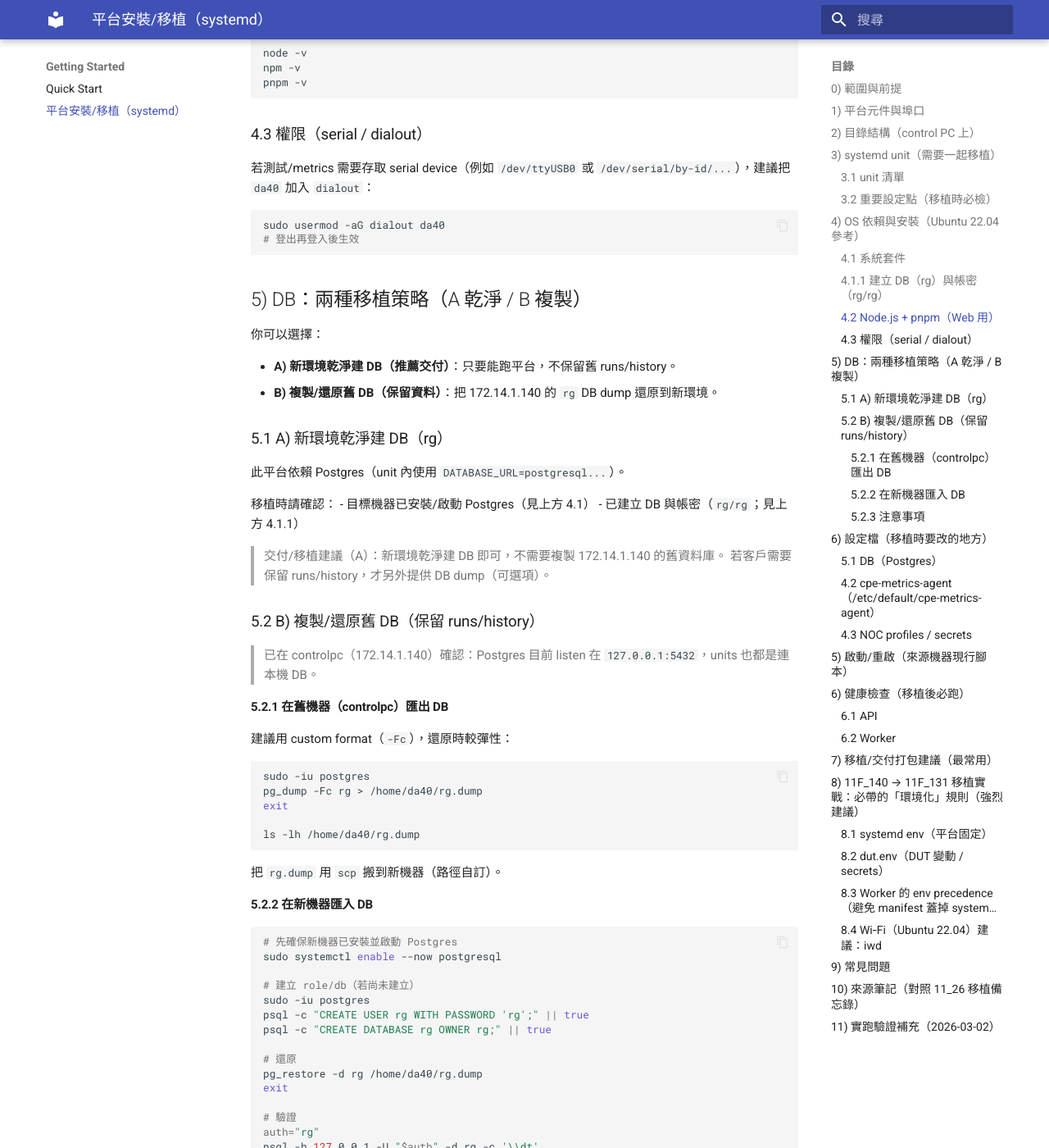
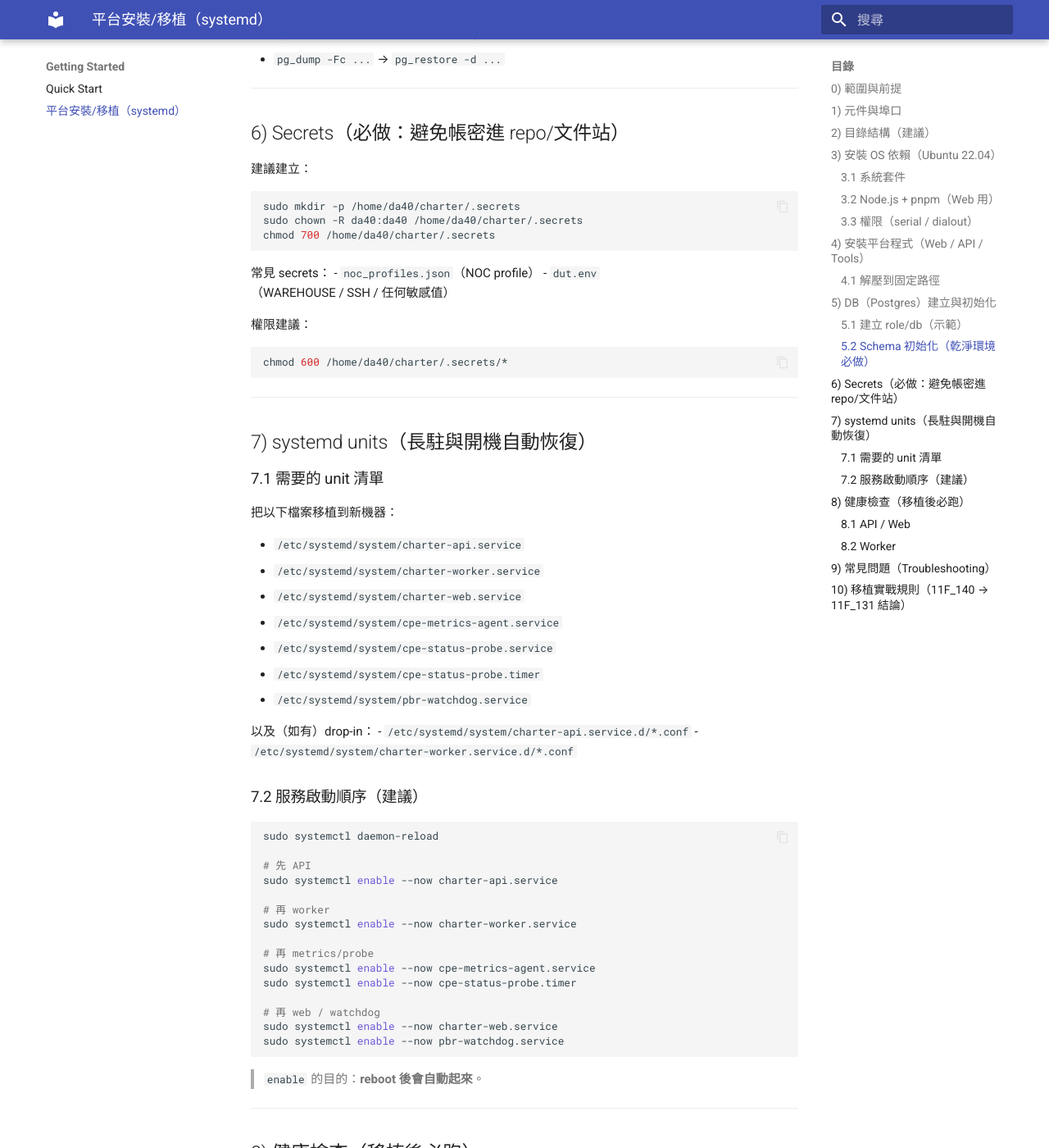
Before and after one commit to askeywifisit-ui/charter_project, an MkDocs documentation site: the page built from docs/charter_site/docs/getting_started/platform_install.md, in a window 1280 px wide and 1400 px high, scrolled down 3419 px. Shown: the whole window at 82% size. Built offline with MkDocs 1.6.1 and Material for MkDocs 9.7.7, drawn with Linux system fonts in a browser that asks for light colours; comment, search, counter and statistics services are not loaded; some of the changed text lies outside the part shown.

Commit message:
Docs: rewrite platform install guide into step-by-step SOP (systemd, secrets, DB init)

````diff
--- a/docs/charter_site/docs/getting_started/platform_install.md
+++ b/docs/charter_site/docs/getting_started/platform_install.md
@@ -1,60 +1,184 @@
 # Charter 測試平台安裝 / 移植（systemd 版）
 
-本頁目的：把目前 11 LAB（controlpc）上已驗證的 **systemd 服務化部署**，整理成可以移植到其他單位/客戶環境的步驟。
+本頁目的：讓同事照著做，就能在一台新的 control PC（Ubuntu 22.04）完成 Charter 平台的 **安裝 → 設定 → systemd 長駐 → 健康檢查**。
 
-> 你可以把它當成「平台交付」SOP：安裝 → 設定 → 啟動 → 驗證 → 備份/升級/回滾。
+> 原則：**平台固定參數走 systemd env / EnvironmentFile；敏感資訊走 `.secrets/`；script manifest 不寫死平台參數。**
 
 ---
 
 ## 0) 範圍與前提
 
-- **建議 OS：Ubuntu 22.04 LTS（jammy）**
-  - 已驗證：controlpc 現行為 Ubuntu **22.04.5 LTS**（jammy）。
-  - 移植給客戶/其他單位時，建議同樣使用 Ubuntu 22.04 LTS 以降低差異。
+- **目標機器**：Control PC（平台機）
+- **建議 OS**：Ubuntu 22.04 LTS（jammy）
+- **標準帳號**：`da40`（需 sudo）
+- **平台根目錄**（建議一致）：`/home/da40/charter/`
 
-- **標準交付帳號：`da40`（需具備 sudo）**
-  - 目錄/習慣以 `/home/da40/charter` 為單一來源。
-  - systemd 允許 root/da40 混用（與現行 controlpc 一致）。
-  - CSIT 透過 VPN + OpenClaw 遠端自動化時，以 `da40` + sudo 最順。
+本頁涵蓋：
+- web / api / worker / probe / metrics / watchdog（systemd 服務）
 
-- 本文件描述的是 **platform/control PC** 的部署（web/api/worker + metrics/probe/watchdog）。
-- 不涵蓋：DUT/CPE 的硬體接線與 Wi‑Fi/Radio 測試細節（請見 Environment Template / Test Suites）。
+不涵蓋：
+- DUT/CPE 接線與測試細節（見 Environment Template / Test Suites）
 
 ---
 
-## 1) 平台元件與埠口
+## 1) 元件與埠口
 
 | 元件 | systemd unit | 作用 | 預設埠 |
-|---|---|---:|---:|
-| API | `charter-api.service` | FastAPI + Uvicorn（提供 `/api/...`） | `8080` |
-| Worker | `charter-worker.service` | 取 run 任務、解壓 zip、pip install、執行腳本、產出 log/archive | - |
-| Web | `charter-web.service` | Vite web（UI；同源呼叫 API） | `5173` |
-| CPE metrics agent | `cpe-metrics-agent.service` | 從 serial/ssh 採集 CPE metrics，送到 API | - |
-| CPE status probe | `cpe-status-probe.timer` + `cpe-status-probe.service` | 定期 probe CPE 狀態並寫 DB | - |
-| PBR watchdog | `pbr-watchdog.service` | 監控/重設 Policy Based Routing（確保測試路由不飄） | - |
+|---|---|---|---|
+| Web | `charter-web.service` | UI（同源呼叫 `/api/...`） | `5173` |
+| API | `charter-api.service` | FastAPI + Uvicorn（`/api/...`） | `8080` |
+| Worker | `charter-worker.service` | run 任務執行（解壓 zip、pip install、執行腳本、產出 log/archive） | - |
+| CPE metrics agent | `cpe-metrics-agent.service` | 採集 CPE metrics → API | - |
+| CPE status probe | `cpe-status-probe.timer` + `cpe-status-probe.service` | 定期 probe CPE 狀態 → DB | - |
+| PBR watchdog | `pbr-watchdog.service` | 監控/重設 PBR（避免測試路由飄） | - |
 
-> UI 通常以 `http://<CONTROL_PC_IP>:5173` 提供；UI 內同源呼叫 `/api/...`。
+UI 通常使用：`http://<CONTROL_PC_IP>:5173`
 
 ---
 
-## 2) 目錄結構（control PC 上）
+## 2) 目錄結構（建議）
 
-以 11 LAB 現行為準：
-
-- 平台根目錄：`/home/da40/charter/`
-- Web：`/home/da40/charter/apps/web`
-- API/Worker：`/home/da40/charter/apps/api`
-- Tools：`/home/da40/charter/tools`
-- 祕密檔（NOC profiles 等）：`/home/da40/charter/.secrets/`
-- 資料目錄（runs/work/scripts/venv）：`/home/da40/charter/data/`
+- 平台根：`/home/da40/charter/`
+- Web：`/home/da40/charter/apps/web/`
+- API/Worker：`/home/da40/charter/apps/api/`
+- Tools：`/home/da40/charter/tools/`
+- Secrets：`/home/da40/charter/.secrets/`（**不要進 repo**）
+- Data：`/home/da40/charter/data/`（runs/work/scripts/venv）
 
 ---
 
-## 3) systemd unit（需要一起移植）
+## 3) 安裝 OS 依賴（Ubuntu 22.04）
 
-### 3.1 unit 清單
+### 3.1 系統套件
 
-請從來源機器（controlpc）帶走以下檔案：
+```bash
+sudo apt update
+sudo apt install -y \
+  python3 python3-venv python3-pip \
+  postgresql postgresql-contrib \
+  git unzip curl jq
+
+sudo systemctl enable --now postgresql
+```
+
+### 3.2 Node.js + pnpm（Web 用）
+
+```bash
+curl -fsSL https://deb.nodesource.com/setup_20.x | sudo -E bash -
+sudo apt install -y nodejs
+sudo npm install -g pnpm
+
+node -v
+pnpm -v
+```
+
+### 3.3 權限（serial / dialout）
+
+若 metrics / 測試會用到 serial（`/dev/ttyUSB0` 或 `/dev/serial/by-id/...`）：
+
+```bash
+sudo usermod -aG dialout da40
+# 需要登出再登入才生效
+```
+
+---
+
+## 4) 安裝平台程式（Web / API / Tools）
+
+> 交付包建議來源：GitHub `packages/`（或你們內部發佈管道）。
+
+### 4.1 解壓到固定路徑
+
+假設你已取得三個 tar.gz：
+- `charter_api_<timestamp>.tar.gz`
+- `charter_web_<timestamp>.tar.gz`
+- `charter_tools_<timestamp>.tar.gz`
+
+```bash
+sudo mkdir -p /home/da40/charter
+sudo chown -R da40:da40 /home/da40/charter
+
+cd /home/da40/charter
+
+# API
+tar -xzf /path/to/charter_api_<ts>.tar.gz
+# 會解出 api/...（依交付包內結構）
+
+# Web
+tar -xzf /path/to/charter_web_<ts>.tar.gz
+
+# Tools
+tar -xzf /path/to/charter_tools_<ts>.tar.gz
+```
+
+完成後請確認（路徑對齊 systemd unit）：
+- `/home/da40/charter/apps/api/`（或你們 unit 設定的實際路徑）
+- `/home/da40/charter/apps/web/`
+- `/home/da40/charter/tools/`
+
+> 若交付包解出來的目錄名不同（例如 `api/app/...` / `web/...` / `tools/...`），請以你們 systemd unit 的 `WorkingDirectory/ExecStart` 為準調整擺放位置。
+
+---
+
+## 5) DB（Postgres）建立與初始化
+
+平台依賴 Postgres；**不建議把 DB 密碼寫死在文件站**。
+
+### 5.1 建立 role/db（示範）
+
+> 請把 `<DB_USER>` / `<DB_PASS>` / `<DB_NAME>` 換成你們要交付的值。
+
+```bash
+sudo -iu postgres
+psql -c "CREATE USER <DB_USER> WITH PASSWORD '<DB_PASS>';" || true
+psql -c "CREATE DATABASE <DB_NAME> OWNER <DB_USER>;" || true
+psql -c "GRANT ALL PRIVILEGES ON DATABASE <DB_NAME> TO <DB_USER>;" || true
+exit
+```
+
+### 5.2 Schema 初始化（乾淨環境必做）
+
+兩種做法擇一：
+
+- **A) schema-only 匯入（最常用）**
+  - 從來源機器匯出：`pg_dump -s <DB_NAME> > schema.sql`
+  - 在新機器匯入：
+
+```bash
+psql -h 127.0.0.1 -U <DB_USER> -d <DB_NAME> -f schema.sql
+```
+
+- **B) 完整 DB 還原（要保留 runs/history 才需要）**
+  - `pg_dump -Fc ...` → `pg_restore -d ...`
+
+---
+
+## 6) Secrets（必做：避免帳密進 repo/文件站）
+
+建議建立：
+
+```bash
+sudo mkdir -p /home/da40/charter/.secrets
+sudo chown -R da40:da40 /home/da40/charter/.secrets
+chmod 700 /home/da40/charter/.secrets
+```
+
+常見 secrets：
+- `noc_profiles.json`（NOC profile）
+- `dut.env`（WAREHOUSE / SSH / 任何敏感值）
+
+權限建議：
+```bash
+chmod 600 /home/da40/charter/.secrets/*
+```
+
+---
+
+## 7) systemd units（長駐與開機自動恢復）
+
+### 7.1 需要的 unit 清單
+
+把以下檔案移植到新機器：
 
 - `/etc/systemd/system/charter-api.service`
 - `/etc/systemd/system/charter-worker.service`
@@ -64,295 +188,75 @@
 - `/etc/systemd/system/cpe-status-probe.timer`
 - `/etc/systemd/system/pbr-watchdog.service`
 
-以及（如有）drop-in 設定：
-- `/etc/systemd/system/charter-api.service.d/*.conf`（例如 DB 連線）
+以及（如有）drop-in：
+- `/etc/systemd/system/charter-api.service.d/*.conf`
+- `/etc/systemd/system/charter-worker.service.d/*.conf`
 
-### 3.2 重要設定點（移植時必檢）
+### 7.2 服務啟動順序（建議）
 
-- API 執行：
-  - `ExecStart=... python -m uvicorn app.main:app --host 0.0.0.0 --port 8080`
-- Web 執行：
-  - `ExecStart=... /home/da40/charter/apps/web/run_web.sh`（通常跑 Vite dev）
-- Worker 執行：
-  - `ExecStart=... /home/da40/charter/apps/api/worker.py`
-- DB 連線（非常重要）：
-  - `DATABASE_URL`、`PSQL_URL`
-- metrics agent 的環境檔：
-  - `EnvironmentFile=-/etc/default/cpe-metrics-agent`
-- status probe 的 DB：
-  - `Environment=DATABASE_URL=postgresql://...`
+```bash
+sudo systemctl daemon-reload
+
+# 先 API
+sudo systemctl enable --now charter-api.service
+
+# 再 worker
+sudo systemctl enable --now charter-worker.service
+
+# 再 metrics/probe
+sudo systemctl enable --now cpe-metrics-agent.service
+sudo systemctl enable --now cpe-status-probe.timer
+
+# 再 web / watchdog
+sudo systemctl enable --now charter-web.service
+sudo systemctl enable --now pbr-watchdog.service
+```
+
+> `enable` 的目的：**reboot 後會自動起來**。
 
 ---
 
-## 4) OS 依賴與安裝（Ubuntu 22.04 參考）
+## 8) 健康檢查（移植後必跑）
 
-> 依你的 11_26 備忘錄補齊：Node/pnpm、dialout 群組等。
-
-### 4.1 系統套件
+### 8.1 API / Web
 
 ```bash
-sudo apt update
-sudo apt install -y \
-  python3 python3-venv python3-pip \
-  postgresql postgresql-contrib \
-  git unzip curl
+# API health
+curl -fsSL http://127.0.0.1:8080/health
 
-# 啟動 Postgres
-sudo systemctl enable --now postgresql
-sudo systemctl status postgresql --no-pager
+# Web 同源 API health
+curl -fsSL http://127.0.0.1:5173/api/health
 ```
 
-### 4.1.1 建立 DB（rg）與帳密（rg/rg）
-
-> 目標：與 controlpc 目前 unit 設定一致（`DATABASE_URL=...rg:rg@localhost:5432/rg`）。
+### 8.2 Worker
 
 ```bash
-sudo -iu postgres
-psql -c "CREATE USER rg WITH PASSWORD 'rg';" || true
-psql -c "CREATE DATABASE rg OWNER rg;" || true
-psql -c "GRANT ALL PRIVILEGES ON DATABASE rg TO rg;" || true
-exit
-
-# 驗證可登入
-psql -h 127.0.0.1 -U rg -d rg -c '\\conninfo'
-```
-
-### 4.2 Node.js + pnpm（Web 用）
-
-> web 服務（`charter-web.service`）會啟動 `run_web.sh`（npm/pnpm）。建議固定 Node 20.x。
-
-```bash
-# NodeSource (Node 20)
-curl -fsSL https://deb.nodesource.com/setup_20.x | sudo -E bash -
-sudo apt install -y nodejs
-
-# pnpm
-sudo npm install -g pnpm
-
-node -v
-npm -v
-pnpm -v
-```
-
-### 4.3 權限（serial / dialout）
-
-若測試/metrics 需要存取 serial device（例如 `/dev/ttyUSB0` 或 `/dev/serial/by-id/...`），建議把 `da40` 加入 `dialout`：
-
-```bash
-sudo usermod -aG dialout da40
-# 登出再登入後生效
-```
-
-## 5) DB：兩種移植策略（A 乾淨 / B 複製）
-
-你可以選擇：
-
-- **A) 新環境乾淨建 DB（推薦交付）**：只要能跑平台，不保留舊 runs/history。
-- **B) 複製/還原舊 DB（保留資料）**：把 172.14.1.140 的 `rg` DB dump 還原到新環境。
-
-### 5.1 A) 新環境乾淨建 DB（rg）
-
-此平台依賴 Postgres（unit 內使用 `DATABASE_URL=postgresql...`）。
-
-移植時請確認：
-- 目標機器已安裝/啟動 Postgres（見上方 4.1）
-- 已建立 DB 與帳密（`rg/rg`；見上方 4.1.1）
-
-> 交付/移植建議（A）：新環境乾淨建 DB 即可，不需要複製 172.14.1.140 的舊資料庫。
-  若客戶需要保留 runs/history，才另外提供 DB dump（可選項）。
-
-### 5.2 B) 複製/還原舊 DB（保留 runs/history）
-
-> 已在 controlpc（172.14.1.140）確認：Postgres 目前 listen 在 `127.0.0.1:5432`，units 也都是連本機 DB。
-
-#### 5.2.1 在舊機器（controlpc）匯出 DB
-
-建議用 custom format（`-Fc`），還原時較彈性：
-
-```bash
-sudo -iu postgres
-pg_dump -Fc rg > /home/da40/rg.dump
-exit
-
-ls -lh /home/da40/rg.dump
-```
-
-把 `rg.dump` 用 `scp` 搬到新機器（路徑自訂）。
-
-#### 5.2.2 在新機器匯入 DB
-
-```bash
-# 先確保新機器已安裝並啟動 Postgres
-sudo systemctl enable --now postgresql
-
-# 建立 role/db（若尚未建立）
-sudo -iu postgres
-psql -c "CREATE USER rg WITH PASSWORD 'rg';" || true
-psql -c "CREATE DATABASE rg OWNER rg;" || true
-
-# 還原
-pg_restore -d rg /home/da40/rg.dump
-exit
-
-# 驗證
-auth="rg"
-psql -h 127.0.0.1 -U "$auth" -d rg -c '\\dt'
-```
-
-#### 5.2.3 注意事項
-
-- 若新舊機器 Postgres major version 差太多，建議改用 plain SQL dump（`pg_dump rg > rg.sql`）再 `psql < rg.sql`。
-- 若你要交付給外部單位，DB dump 可能包含 runs/log meta 等資料，請評估敏感性。
-
-## 6) 設定檔（移植時要改的地方）
-
-### 5.1 DB（Postgres）
-
-此平台依賴 Postgres（unit 內使用 `DATABASE_URL=postgresql...`）。
-
-移植時請確認：
-- 目標機器已安裝/啟動 Postgres（見上方 4.1）
-- 已建立 DB 與帳密（`rg/rg`；見上方 4.1.1）
-
-> 交付/移植建議（你選的 A）：**新環境乾淨建 DB** 即可，不需要複製 172.14.1.140 的舊資料庫。
-  若客戶需要保留 runs/history，才另外提供 DB dump（可選項）。
-
-### 4.2 cpe-metrics-agent（/etc/default/cpe-metrics-agent）
-
-此檔會因環境差異而變動（serial device、iface、帳密、interval）：
-
-- `/etc/default/cpe-metrics-agent`
-  - `CPE_AGENT_API=http://127.0.0.1:8080`
-  - `CPE_SERIAL=...`（或 `/dev/ttyUSB0`）
-  - `CPE_BAUD/CPE_USER/CPE_PASSWORD`
-  - `CPE_IFACE`（例如 `eth0`）
-  - `INTERVAL`（秒）
-  - `WITH_WIFI/WITH_RADIO`
-
-### 4.3 NOC profiles / secrets
-
-- `PROFILES_FILE` 通常指向：`/home/da40/charter/.secrets/noc_profiles.json`
-- 移植給外部單位時：建議由對方自行填入其 NOC profile / customer id。
-
----
-
-## 5) 啟動/重啟（來源機器現行腳本）
-
-來源機器提供一鍵重啟腳本（可一併移植）：
-
-- `/home/da40/charter/restart.all.charter.sh`
-
-其重啟順序（建議維持）：
-1) stop：web → probe.timer → metrics → worker → api → watchdog
-2) `systemctl daemon-reload`
-3) start：api → worker → metrics → probe.timer → web → watchdog
-4) `systemctl status ...`
-5) `./log.color.charter.sh`
-
----
-
-## 6) 健康檢查（移植後必跑）
-
-### 6.1 API
-
-```bash
-curl -sS http://127.0.0.1:8080/health || true
-curl -sS http://127.0.0.1:5173/api/health
-```
-
-> 若 UI 與 API 同源：以 `http://<CONTROL_PC_IP>:5173/api/health` 為準。
-
-### 6.2 Worker
-
-```bash
-curl -sS http://127.0.0.1:5173/api/runs/worker/status | python3 -m json.tool
+curl -fsSL http://127.0.0.1:5173/api/runs/worker/status | python3 -m json.tool
 systemctl status charter-worker.service --no-pager
 ```
 
 ---
 
-## 7) 移植/交付打包建議（最常用）
+## 9) 常見問題（Troubleshooting）
 
-建議以「可重建」為目標打包：
+- **Web 打得開但 `/api/...` timeout**：
+  - 檢查 `charter-api.service`、以及 web 的 proxy/同源設定
 
-1) 程式碼/工具
-- `/home/da40/charter/apps/web`
-- `/home/da40/charter/apps/api`
-- `/home/da40/charter/tools`
+- **run queued 卡住 / worker 不跑**：
+  - `systemctl status charter-worker.service`
+  - DB 連線（`DATABASE_URL`）
+  - `/home/da40/charter/data/` 權限
 
-2) systemd 設定
-- `/etc/systemd/system/*.service`
-- `/etc/systemd/system/*.timer`
-- `/etc/systemd/system/charter-api.service.d/*.conf`
-- `/etc/default/cpe-metrics-agent`
-
-3) secrets
-- **交付給外部單位時：不要直接交付明文**（改成 template + 交付表）
-- 建議把 DUT 變動值集中到：`/home/da40/charter/.secrets/dut.env`
-  - 檔案權限建議：目錄 `700`、`dut.env` `600`
-  - systemd：`EnvironmentFile=-/home/da40/charter/.secrets/dut.env`
-
-4) scripts（測試腳本）
-- 以 zip export/import 方式管理（並遵循「同名先刪再匯入」規則）
-- 參考：`handoff/migration_scripts.md`
+- **probe/metrics 沒資料**：
+  - `systemctl status cpe-status-probe.timer cpe-metrics-agent.service`
+  - serial device 權限與 `/etc/default/cpe-metrics-agent`
 
 ---
 
-## 8) 11F_140 → 11F_131 移植實戰：必帶的「環境化」規則（強烈建議）
+## 10) 移植實戰規則（11F_140 → 11F_131 結論）
 
-> 這段是我們在 11 LAB 實際把平台從 `11F_140(172.14.1.140)` 對齊到 `11F_131(172.14.1.131)` 的結論：
-> **平台固定參數要走 systemd env；DUT 變動值走 `dut.env`；script manifest 不要寫死平台參數**。
+> 這段是實戰結論，強烈建議遵循：
 
-### 8.1 systemd env（平台固定）
-把容易因機器不同而變動、但「對同一台 platform 固定」的值集中到 `charter-worker.service`：
-
-- `CPE_DEV`（USB console port；例如 `/dev/ttyUSB0` 或 `/dev/serial/by-id/...`）
-- `PING_IFACE` / `LAN_PARENT_IFACE`（LAN NIC 名稱）
-- `WIFI_IFACE`（通常 `wlan0`）
-- `PDU_SCRIPT` / `PDU_OUTLET_ID`
-- `TEST_PROFILE`
-
-> 這些若寫死在各 script 的 `manifest.yaml`，移植到新機器很容易誤用（例如 `eno2`/`wlx...` 直接把新機搞掛）。
-
-### 8.2 `dut.env`（DUT 變動 / secrets）
-把「不該進 zip / 不該進文件站」的 credentials 全部放在：
-- `/home/da40/charter/.secrets/dut.env`
-
-例如：`WAREHOUSE_ID/WAREHOUSE_PASSWORD`。
-
-### 8.3 Worker 的 env precedence（避免 manifest 蓋掉 systemd）
-移植時必確認：
-- worker 合併 env 時，**manifest env 只能當 defaults**，不可覆蓋 systemd（否則會發生 Wi‑Fi iface / LAN iface 被覆蓋）。
-
-### 8.4 Wi‑Fi（Ubuntu 22.04）建議：iwd
-- Wi‑Fi 管理建議採 `iwd/iwctl`
-- `da40` 建議加入 `netdev`
-- 若遇到 DHCP 後沒有 IPv4 default route，建議在工具層（例如 `wifi_iwd.py`）統一補 route，而不是每支 script 各修一次。
-
----
-
-## 9) 常見問題
-
-- **UI 打得開但 API timeout**：檢查 `charter-api.service` 是否正常、以及 web 是否正確 proxy。
-- **worker 不跑/queued 卡住**：檢查 `charter-worker.service`、DB 連線、`/home/da40/charter/data/` 權限。
-- **metrics/probe 沒資料**：檢查 `/etc/default/cpe-metrics-agent`、serial device、timer 是否 active。
-
-## 10) 來源筆記（對照 11_26 移植備忘錄）
-
-你先前的移植備忘錄（`11_26移值備忘錄*.txt`）核心步驟是正確的，本文件已吸收並整理成：
-- 新 VM/新機器：建立 `da40` 使用者與 `/home/da40/charter/` 目錄結構、安裝依賴（python/venv/postgres/node/pnpm）、建立 Postgres `rg` DB
-- 舊機器（controlpc）：打包 `apps/api`、`apps/web`、`tools`、systemd units、`/etc/default/cpe-metrics-agent`、DB dump
-- 新機器：解壓、放回目錄、還原 DB、重載 systemd、依順序啟動、做 health check
-
-> 建議：以本文為主，備忘錄僅作為歷史參考。
-
-
-## 11) 實跑驗證補充（2026-03-02）
-
-- 本文件已在乾淨 Ubuntu 22.04.5 上實跑移植驗證。
-- 額外踩雷點與修正：
-  1) **DB schema 初始化**：僅建立 role/db 不夠，worker 需要 `runs/scripts/...` 等表。
-     - A（乾淨 DB）做法：從來源機器匯出 schema-only 並匯入新機器：
-       `pg_dump -s rg > rg_schema.sql` → `psql -d rg -f rg_schema.sql`
-  2) **pbr-watchdog**：不同機器網卡名稱不同（controlpc 用 `eno2`），移植時需用 drop-in 覆蓋 `IF`（例如 USB NIC 會是 `enx...`）。
-     - 另：`pbr_cpe.py` 非可執行檔，watchdog 腳本需用 `python3 /path/pbr_cpe.py ...`。
+1) **平台固定參數 → systemd env**（例如 `WIFI_IFACE/LAN_PARENT_IFACE/PING_IFACE/CPE_DEV/PDU_*`）
+2) **DUT 變動 / 敏感 → `/home/da40/charter/.secrets/dut.env`**
+3) **script manifest 只補 defaults，不可覆蓋 systemd env**（避免移植後 iface 被蓋錯）
````
